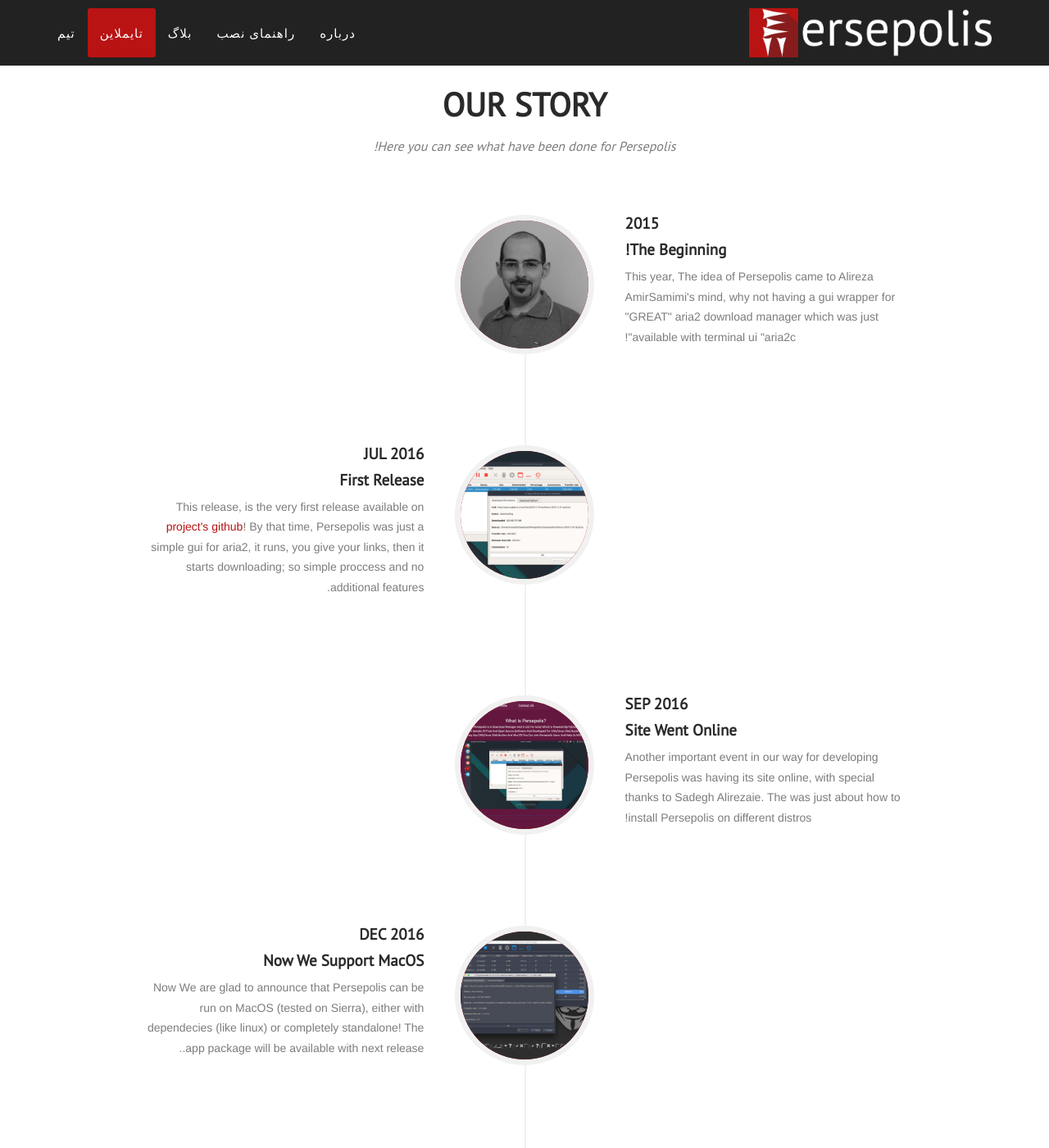
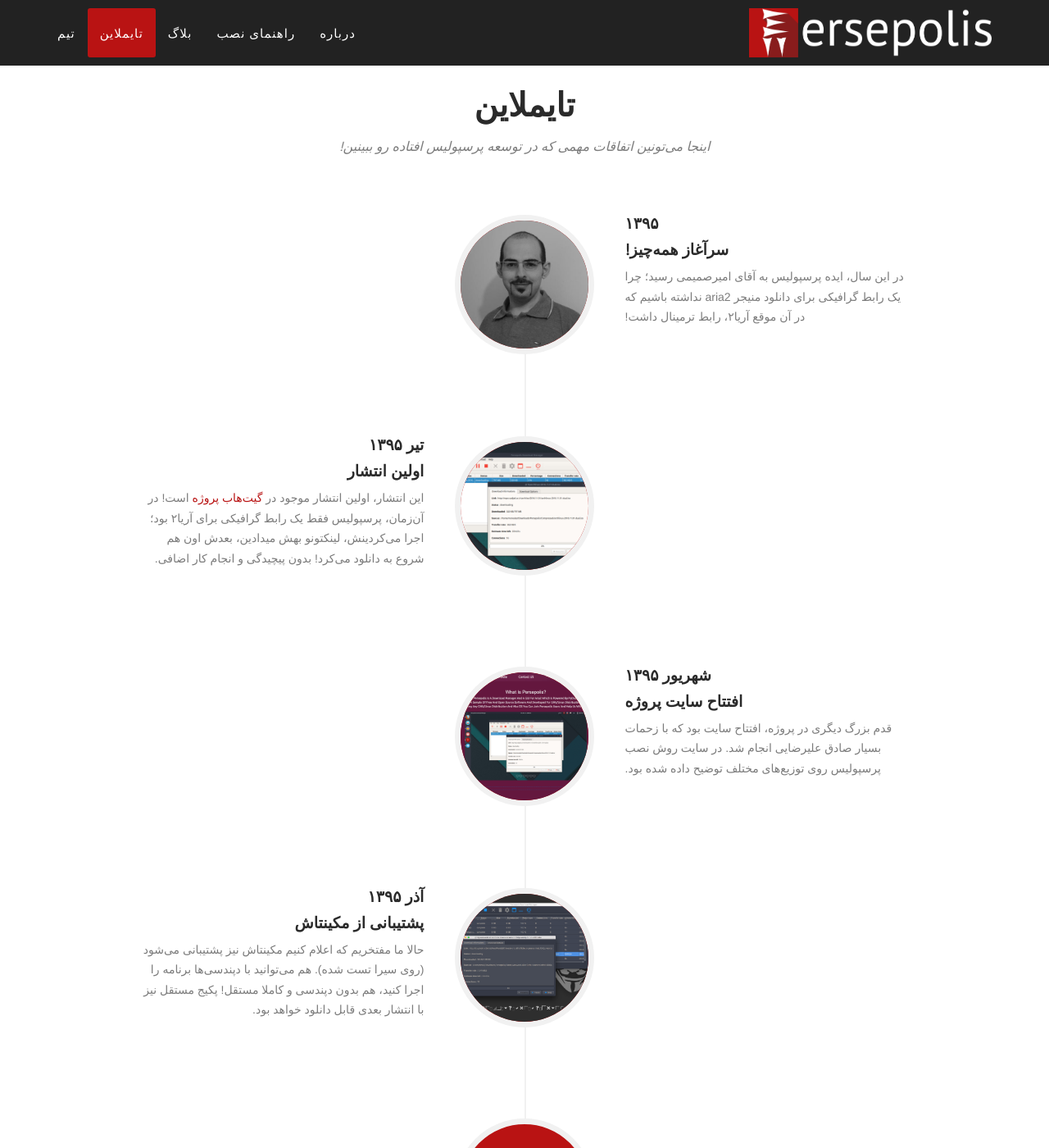
Before and after one commit to mavahedinia/mr0null.github.io, a Jekyll site: the page built from fa/index.html, in a window 1280 px wide and 1400 px high, scrolled down 3764 px. Shown: the whole window at 82% size. Built offline with Jekyll 4.4.1, drawn with Linux system fonts in a browser that asks for light colours; some of the changed text lies outside the part shown.

Commit message:
Timeline translated

```diff
--- a/_includes/about-fa.html
+++ b/_includes/about-fa.html
@@ -3,8 +3,8 @@
         <div class="container">
             <div class="row">
                 <div class="col-lg-12 text-center">
-                    <h2 class="section-heading">Our Story</h2>
-                    <h3 class="section-subheading text-muted">Here you can see what have been done for Persepolis!</h3>
+                    <h2 class="section-heading">تایملاین</h2>
+                    <h3 class="section-subheading text-muted">اینجا می‌تونین اتفاقات مهمی که در توسعه پرسپولیس افتاده رو ببینین!</h3>
                 </div>
             </div>
             <div class="row">
@@ -16,11 +16,11 @@
                             </div>
                             <div class="timeline-panel">
                                 <div class="timeline-heading">
-                                    <h4>2015</h4>
-                                    <h4 class="subheading">The Beginning!</h4>
+                                    <h4>۱۳۹۵</h4>
+                                    <h4 class="subheading">سرآغاز همه‌چیز!</h4>
                                 </div>
                                 <div class="timeline-body">
-                                    <p class="text-muted">This year, The idea of Persepolis came to Alireza AmirSamimi's mind, why not having a gui wrapper for "GREAT" aria2 download manager which was just available with terminal ui "aria2c"!</p>
+                                    <p class="text-muted">در این سال، ایده پرسپولیس به آقای امیرصمیمی رسید؛ چرا یک رابط گرافیکی برای دانلود منیجر aria2 نداشته باشیم که در آن موقع آریا۲، رابط ترمینال داشت!</p>
                                 </div>
                             </div>
                         </li>
@@ -30,11 +30,11 @@
                             </div>
                             <div class="timeline-panel">
                                 <div class="timeline-heading">
-                                    <h4>Jul 2016</h4>
-                                    <h4 class="subheading">First Release</h4>
+                                    <h4>تیر ۱۳۹۵</h4>
+                                    <h4 class="subheading">اولین انتشار</h4>
                                 </div>
                                 <div class="timeline-body">
-                                    <p class="text-muted">This release, is the very first release available on <a href="https://github.com/persepolisdm/persepolis/releases">project's github</a>! By that time, Persepolis was just a simple gui for aria2, it runs, you give your links, then it starts downloading; so simple proccess and no additional features.</p>
+                                    <p class="text-muted">این انتشار، اولین انتشار موجود در <a href="https://github.com/persepolisdm/persepolis/releases">گیت‌هاب پروژه</a> است! در آن‌زمان، پرسپولیس فقط یک رابط گرافیکی برای آریا۲ بود؛ اجرا می‌کردینش، لینکتونو بهش میدادین، بعدش اون هم شروع به دانلود می‌کرد! بدون پیچیدگی و انجام کار اضافی.</p>
                                 </div>
                             </div>
                         </li>
@@ -44,11 +44,11 @@
                             </div>
                             <div class="timeline-panel">
                                 <div class="timeline-heading">
-                                    <h4>Sep 2016</h4>
-                                    <h4 class="subheading">Site Went Online</h4>
+                                    <h4>شهریور ۱۳۹۵</h4>
+                                    <h4 class="subheading">افتتاح سایت پروژه</h4>
                                 </div>
                                 <div class="timeline-body">
-                                    <p class="text-muted">Another important event in our way for developing Persepolis was having its site online, with special thanks to Sadegh Alirezaie. The was just about how to install Persepolis on different distros!</p>
+                                    <p class="text-muted">قدم بزرگ دیگری در پروژه، افتتاح سایت بود که با زحمات بسیار صادق علیرضایی انجام شد. در سایت روش نصب پرسپولیس روی توزیع‌های مختلف توضیح داده شده بود.</p>
                                 </div>
                             </div>
                         </li>
@@ -58,19 +58,19 @@
                             </div>
                             <div class="timeline-panel">
                                 <div class="timeline-heading">
-                                    <h4>Dec 2016</h4>
-                                    <h4 class="subheading">Now We Support MacOS</h4>
+                                    <h4>آذر ۱۳۹۵</h4>
+                                    <h4 class="subheading">پشتیبانی از مکینتاش</h4>
                                 </div>
                                 <div class="timeline-body">
-                                    <p class="text-muted">Now We are glad to announce that Persepolis can be run on MacOS (tested on Sierra), either with dependecies (like linux) or completely standalone! The .app package will be available with next release.</p>
+                                    <p class="text-muted">حالا ما مفتخریم که اعلام کنیم مکینتاش نیز پشتیبانی می‌شود (روی سیرا تست شده). هم می‌توانید با دپندسی‌ها برنامه را اجرا کنید، هم بدون دپندسی و کاملا مستقل! پکیج مستقل نیز با انتشار بعدی قابل دانلود خواهد بود.</p>
                                 </div>
                             </div>
                         </li>
                         <li class="timeline-inverted">
                             <div class="timeline-image">
-                                <h4>You Can
-                                    <br>Be Here
-                                    <br>Too!</h4>
+                                <h4>شما نیز
+                                    <br>‌می‌توانید اینجا
+                                    <br>باشید!</h4>
                             </div>
                         </li>
                     </ul>
```
